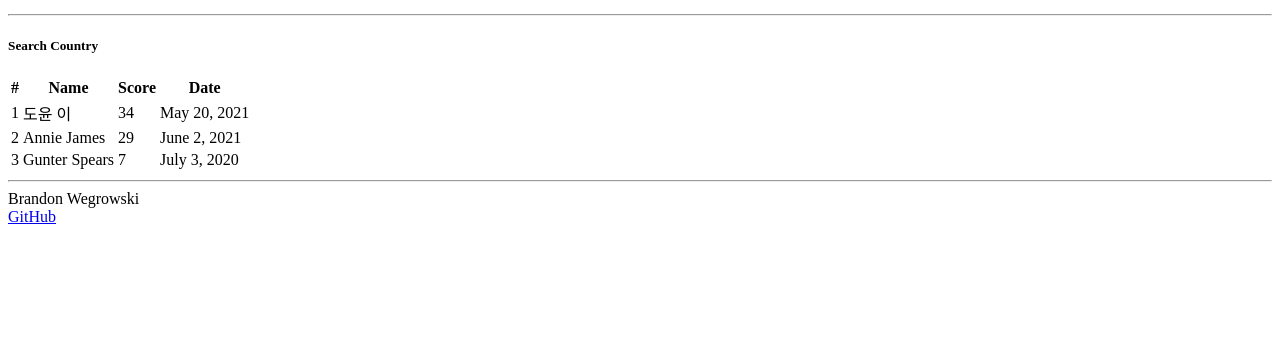
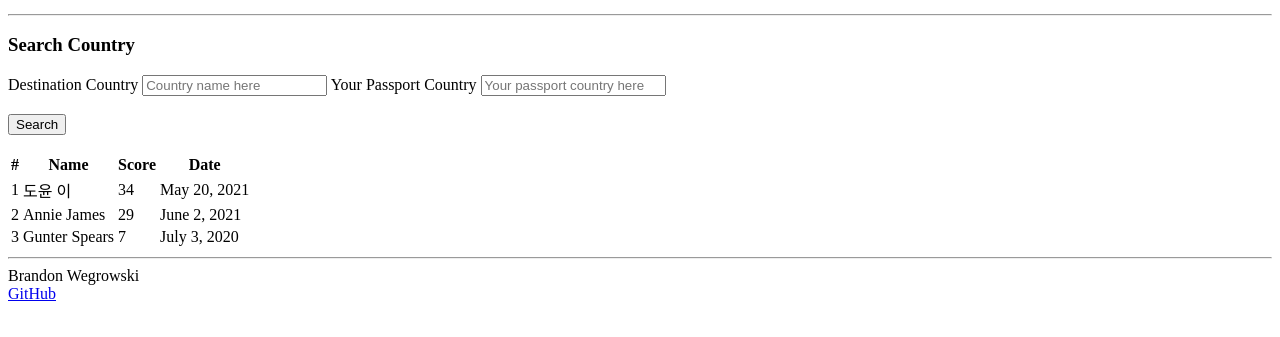
Before and after one commit to bwegr/startup, a plain HTML site: page country.html in a window 1280 px wide. Shown: the part 161-498 px from the top of the page. Drawn offline with Linux system fonts and the light colour scheme.

Commit message:
Search on country page

```diff
--- a/country.html
+++ b/country.html
@@ -26,7 +26,14 @@
     </header>
 
     <main>
-<h5>Search Country</h5>
+<h3>Search Country</h3>
+<form method="get" action="play.html">
+  <label for="country">Destination Country</label>
+  <input type="text" id="country" placeholder="Country name here" />
+  <label for="passport">Your Passport Country</label>
+  <input type="text" id="passport" placeholder="Your passport country here" /><br><br>
+  <button type="search">Search</button>
+</form><br>
 
 
       <table>
```
